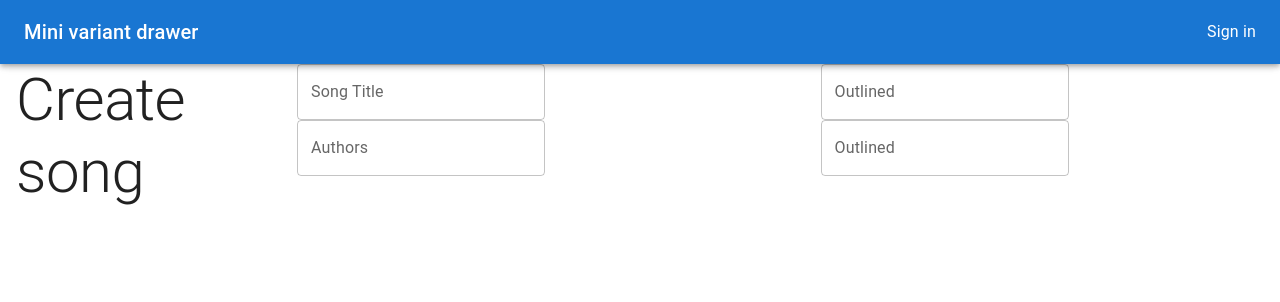
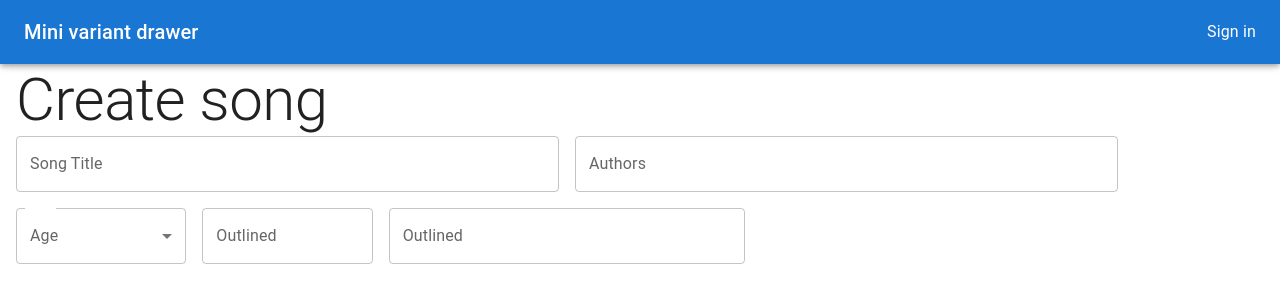
Before and after one commit to TomasioLT/worship, a React (Create React App) app: page /create in a window 1280 px wide. Shown: the top 302 px of the page. Built offline with nearby package versions, Linux system fonts and the light colour scheme; no server answers.

Commit message:
update to master

```diff
--- /dev/null
+++ b/src/components/KeySelect.jsx
@@ -0,0 +1,32 @@
+import { FormControl, InputLabel, MenuItem, Select } from "@mui/material";
+import React from "react";
+
+const KeySelect = () => {
+  const [age, setAge] = React.useState("");
+  const handleChange = (event) => {
+    setAge(event.target.value);
+  };
+
+  return (
+    <FormControl fullWidth>
+      <InputLabel id="demo-simple-select-label">Age</InputLabel>
+      <Select
+        labelId="demo-simple-select-label"
+        id="demo-simple-select"
+        value={age}
+        label="Age"
+        displayEmpty={true}
+        onChange={handleChange}>
+        <MenuItem value={1}>A</MenuItem>
+        <MenuItem value={2}>B</MenuItem>
+        <MenuItem value={3}>C</MenuItem>
+        <MenuItem value={4}>D</MenuItem>
+        <MenuItem value={5}>E</MenuItem>
+        <MenuItem value={6}>F</MenuItem>
+        <MenuItem value={7}>G</MenuItem>
+      </Select>
+    </FormControl>
+  );
+};
+
+export default KeySelect;
--- a/src/pages/CreateSong.jsx
+++ b/src/pages/CreateSong.jsx
@@ -9,6 +9,7 @@ import {
   styled,
 } from "@mui/material";
 import React from "react";
+import KeySelect from "../components/KeySelect";
 
 const Item = styled(Paper)(({ theme }) => ({
   backgroundColor: theme.palette.mode === "dark" ? "#1A2027" : "#fff",
@@ -19,31 +20,42 @@ const Item = styled(Paper)(({ theme }) => ({
 }));
 const CreateSong = () => {
   return (
-    <Box sx={{ display: "flex" }} fullWidth>
+    <Box>
       <Typography variant="h2">Create song</Typography>
 
       <Box>
         <form>
-          <Grid container spacing={2} columnSpacing={10}>
+          <Grid container spacing={2}>
             <Grid item xs={6}>
               <TextField
+                fullWidth
                 id="outlined-basic"
                 label="Song Title"
                 variant="outlined"
               />
+            </Grid>
+            <Grid item xs={6}>
               <TextField
+                fullWidth
                 id="outlined-basic"
                 label="Authors"
                 variant="outlined"
               />
             </Grid>
-            <Grid item xs={6}>
+            <Grid item xs={2}>
+              <KeySelect />
+            </Grid>
+            <Grid item xs={2}>
               <TextField
+                fullWidth
                 id="outlined-basic"
                 label="Outlined"
                 variant="outlined"
               />
+            </Grid>
+            <Grid item xs={4}>
               <TextField
+                fullWidth
                 id="outlined-basic"
                 label="Outlined"
                 variant="outlined"
```
